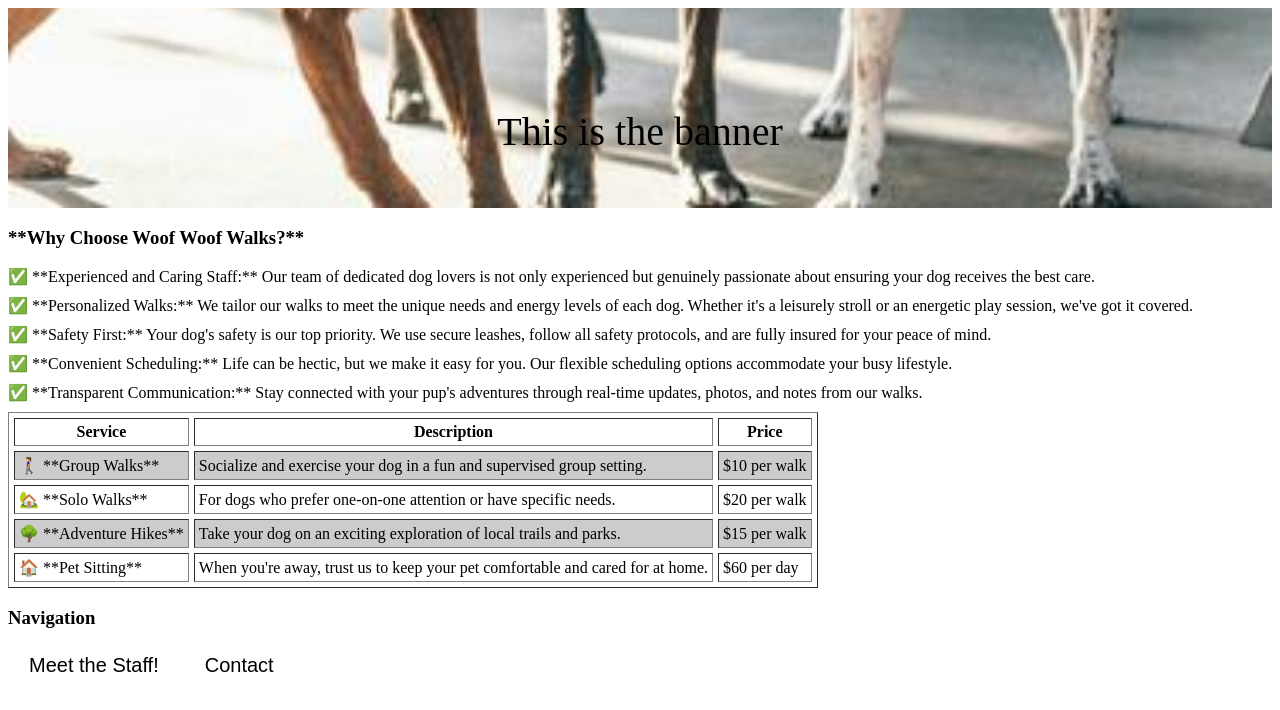
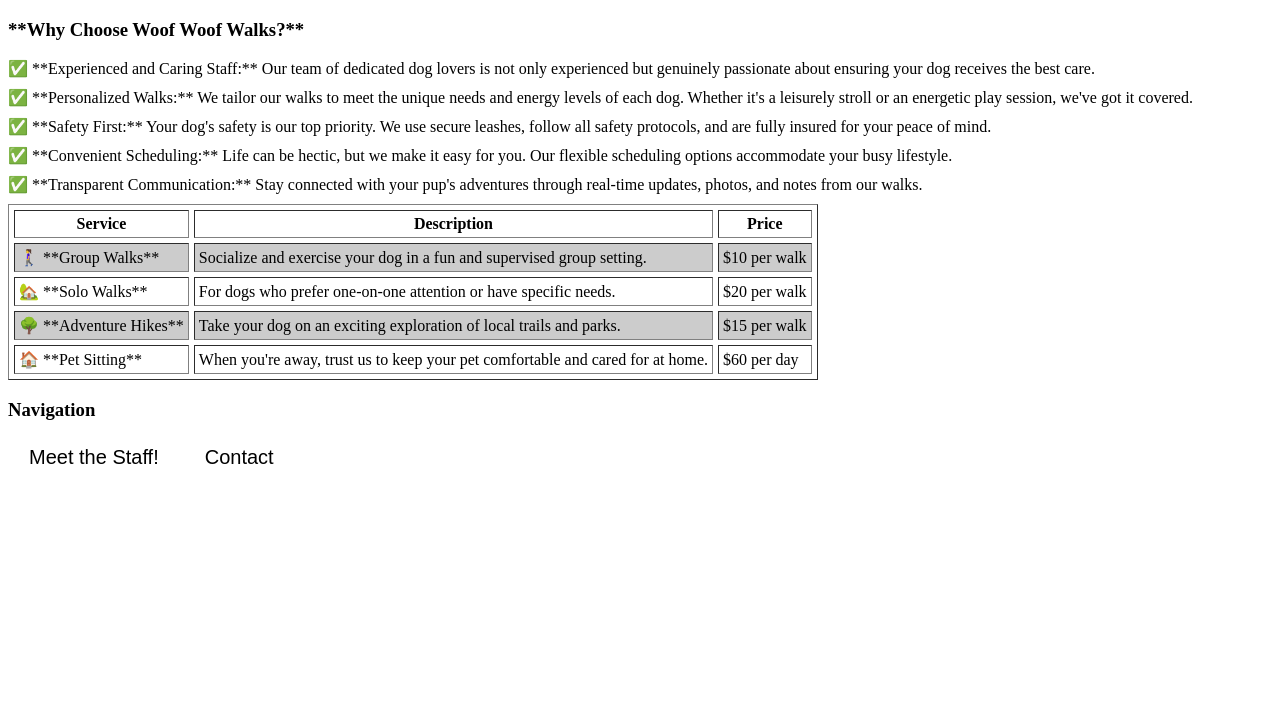
Before and after one commit to emoryhaines28/emoryhaines28.github.io, a plain HTML site: page index.html in a window 1280 px wide. Drawn offline with Linux system fonts and the light colour scheme.

Commit message:
no words on banner

```diff
--- a/index.html
+++ b/index.html
@@ -31,9 +31,7 @@
 </head>
 
 <body>
-  <div id='top'>
-		This is the banner
-	</div>
+
 	<h3>**Why Choose Woof Woof Walks?**</h3>
 	<ul>
 		<li>✅ **Experienced and Caring Staff:** Our team of dedicated dog
```
